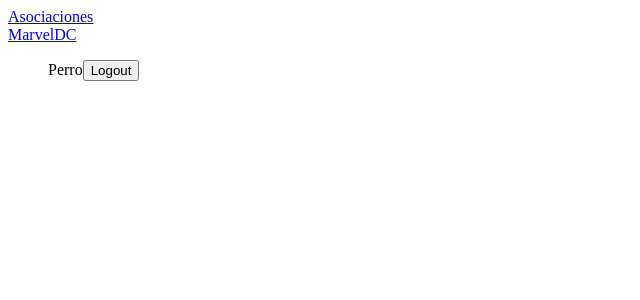
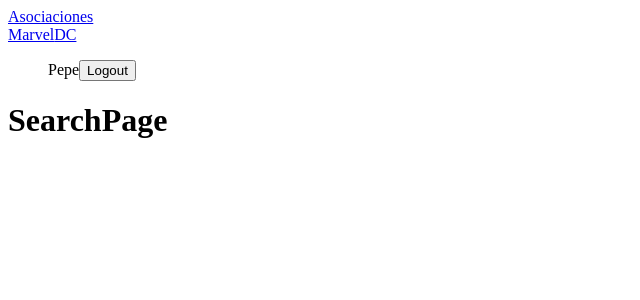
Before and after one commit to arieladasme/heroes-spa, a React app: page /search in a window 1280 px wide. Shown: the top 300 px of the page, without its empty margins (0-640 px from the left). Built offline with nearby package versions, Linux system fonts and the light colour scheme; the HTML template or start-up script is replaced by a standard one.

Commit message:
adding second router

```diff
--- a/src/heroes/index.js
+++ b/src/heroes/index.js
@@ -1 +1,2 @@
 export * from './pages'
+export * from './routes/HeroesRoutes'
--- /dev/null
+++ b/src/heroes/pages/HeroPage.jsx
@@ -0,0 +1,3 @@
+export const HeroPage = () => {
+  return <h1>Hero</h1>
+}
--- /dev/null
+++ b/src/heroes/pages/SearchPage.jsx
@@ -0,0 +1,3 @@
+export const SearchPage = () => {
+  return <h1>SearchPage</h1>
+}
--- a/src/heroes/pages/index.js
+++ b/src/heroes/pages/index.js
@@ -1,2 +1,4 @@
 export * from './MarvelPage'
 export * from './DcPage'
+export * from './HeroPage'
+export * from './SearchPage'
--- /dev/null
+++ b/src/heroes/routes/HeroesRoutes.jsx
@@ -0,0 +1,22 @@
+import { Navigate, Route, Routes } from 'react-router-dom'
+import { Navbar } from '../../ui'
+import { DcPage, HeroPage, MarvelPage, SearchPage } from '../pages'
+
+export const HeroesRoutes = () => {
+  return (
+    <>
+      <Navbar />
+      <div className="container">
+        <Routes>
+          <Route path="marvel" element={<MarvelPage />} />
+          <Route path="dc" element={<DcPage />} />
+
+          <Route path="search" element={<SearchPage />} />
+          <Route path="hero" element={<HeroPage />} />
+
+          <Route path="/" element={<Navigate to="/marvel" />} />
+        </Routes>
+      </div>
+    </>
+  )
+}
--- a/src/router/AppRouter.jsx
+++ b/src/router/AppRouter.jsx
@@ -1,17 +1,13 @@
-import { Navigate, Route, Routes } from 'react-router-dom'
+import { Route, Routes } from 'react-router-dom'
 import { LoginPage } from '../auth'
-import { DcPage, MarvelPage } from '../heroes'
-import { Navbar } from '../ui'
+import { HeroesRoutes } from '../heroes'
 
 export const AppRouter = () => {
   return (
     <>
-      <Navbar />
       <Routes>
-        <Route path="marvel" element={<MarvelPage />} />
-        <Route path="dc" element={<DcPage />} />
         <Route path="login" element={<LoginPage />} />
-        <Route path="/" element={<Navigate to="/marvel" />} />
+        <Route path="/*" element={<HeroesRoutes />} />
       </Routes>
     </>
   )
--- a/src/ui/components/Navbar.jsx
+++ b/src/ui/components/Navbar.jsx
@@ -24,7 +24,7 @@
 
       <div className="navbar-collapse collapse w-100 order-3 dual-collapse2 d-flex justify-content-end">
         <ul className="navbar-nav ml-auto">
-          <span className="nav-item nav-link text-info">Perro</span>
+          <span className="nav-item nav-link text-info">Pepe</span>
           <button className="nav-item nav-link btn">Logout</button>
         </ul>
       </div>
```
